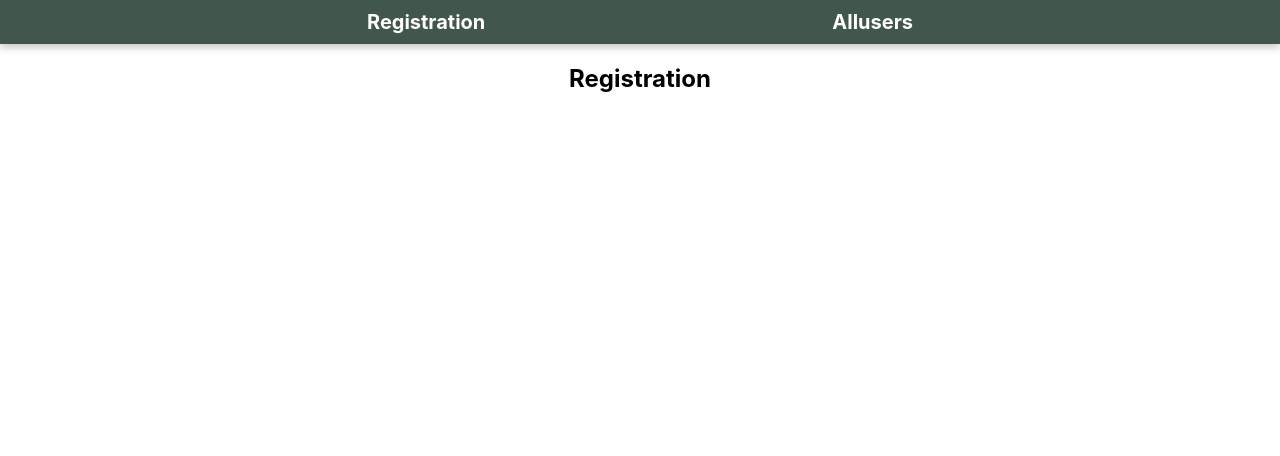
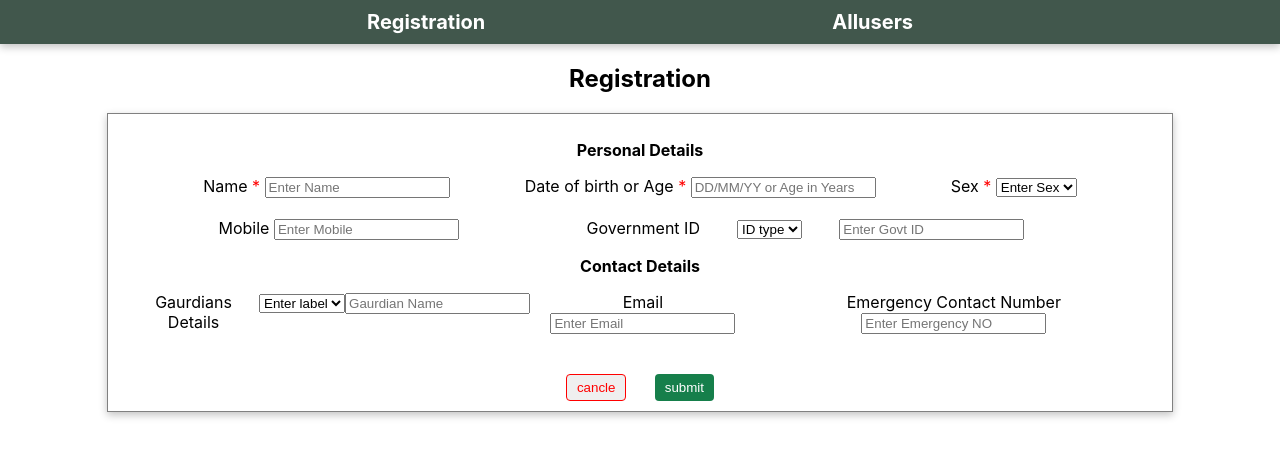
Before and after one commit to Yasin051197/Onito_Technology_assessment, a React (Create React App) app in the folder frontend/: page / in a window 1280 px wide. Shown: the top 456 px of the page. Built offline with nearby package versions, Linux system fonts and the light colour scheme.

Commit message:
added on registration.css file and completed personal and contact details with all functionallity

```diff
--- /dev/null
+++ b/frontend/src/Css/Registration.css
@@ -0,0 +1,7 @@
+#form{
+    width: 80%;
+    border: 1px solid gray;
+    margin: auto;
+    box-shadow: rgba(0, 0, 0, 0.24) 0px 3px 8px;
+    padding: 10px 20px;
+}
--- a/frontend/src/components/Registration.jsx
+++ b/frontend/src/components/Registration.jsx
@@ -1,12 +1,146 @@
-import React from 'react'
+import React, { useState } from 'react'
 import Navbar from './Navbar'
-import { Heading } from '@chakra-ui/react'
+import { Box, FormErrorMessage, Heading, Input, Text, Toast } from '@chakra-ui/react'
+import "../Css/Registration.css"
 
 const Registration = () => {
+
+const [user,setUser]=useState({})
+const required=<label style={{color:'red'}}>*</label>
+
+const handleChange=(e)=>{
+const {name,value}=e.target
+let val=e.target.value
+if(val==="Adhar"){
+    alert("plz enter 12 digit adhar number")
+}
+else if(val==="Pan"){
+    alert("plz enter 10 digit pan number")
+}
+setUser({...user,[name]:value})
+}
+
+const handleSubmit=(e)=>{
+    e.preventDefault()
+    if(user.idtype==="Adhar"){
+        if(user.Id.length===12){
+            const mobileRegex = /^(\+91[\-\s]?)?[0]?(91)?[6789]\d{9}$/;
+            if(mobileRegex.test(user.mobile)){
+                if(mobileRegex.test(user.Enumber)){
+                    if(user.name && user.DateorAge && user.sex){
+                        console.log(user)
+                    }
+                    else{
+                        alert("plz enter all creadentials")
+                    }
+                }else{
+                    alert("plz enter valid indian Emergency contact number")
+                }
+            }else{
+                alert("plz enter valid indian mobile number")
+            }
+        }else{
+            alert("plz enter 12 digit Govt ID")
+        }
+    }
+    else if(user.idtype==="Pan"){
+        if(user.Id.length===10){
+            const mobileRegex = /^(\+91[\-\s]?)?[0]?(91)?[6789]\d{9}$/;
+            if(mobileRegex.test(user.mobile)){
+                if(mobileRegex.test(user.Enumber)){
+                    if(user.name && user.DateorAge && user.sex){
+                        console.log(user)
+                    }
+                    else{
+                        alert("plz enter all creadentials")
+                    }
+                }else{
+                    alert("plz enter valid indian Emergency contact number")
+                }
+            }else{
+                alert("plz enter valid indian mobile number")
+            }
+        }else{
+            alert("plz enter 10 digit Govt ID")
+        }
+    }
+}
   return (
     <div>
         <Navbar />
         <Heading>Registration</Heading>
+        <div id="form">
+            <form onSubmit={handleSubmit}>
+                <Text fontWeight={"bold"}>Personal Details</Text>
+                <Box justifyContent={'space-evenly'} w={'100%'}  display={'flex'}>
+                <div>
+                <label>Name {required}   </label>
+                <Input type='text' placeholder='Enter Name' name="name" onChange={handleChange} />
+                </div>
+                <div>
+                <label>Date of birth or Age {required}  </label>
+                <Input type='text'placeholder='DD/MM/YY or Age in Years' name="DateorAge" onChange={handleChange} />
+                </div>
+                <div>
+                <label>Sex {required}  </label>
+                <select name="sex" onChange={handleChange} >
+                    <option >Enter Sex</option>
+                    <option value='male'>male</option>
+                    <option value='female'>female</option>
+                    <option value='other'>other</option>
+                </select>
+                </div>
+                </Box>
+                <br />
+                <Box justifyContent={'space-evenly'} w={'100%'}  display={'flex'}>
+                <Box>
+                <label>Mobile  </label>
+                <Input type='number' placeholder='Enter Mobile' name="mobile" onChange={handleChange} />
+                </Box>
+                <Box w={'50%'} display={'flex'} justifyContent={'space-evenly'}>
+                <div><label>Government ID  </label></div>
+                <div><select name="idtype" onChange={handleChange} >
+                    <option >ID type</option>
+                    <option value='Adhar'>Adhar</option>
+                    <option value='Pan'>Pan</option>
+                </select>
+                </div>
+                <div>
+                <Input type='number'placeholder='Enter Govt ID' name="Id" onChange={handleChange} />
+                </div>
+                </Box>
+                </Box>
+                <Text fontWeight={"bold"}>Contact Details</Text>
+                <Box justifyContent={'space-evenly'} w={'100%'}  display={'flex'}>
+                <Box w={'40%'}  display={'flex'} justifyContent={'space-evenly'}>
+                <div><label>Gaurdians Details  </label></div>
+                <div><select name="label" onChange={handleChange} >
+                    <option >Enter label</option>
+                    <option value='Mr.'>Mr.</option>
+                    <option value='Ms.'>Ms.</option>
+                </select>
+                </div>
+                <div>
+                <Input type='gaurdian name'placeholder='Gaurdian Name' name="gaurdianName" onChange={handleChange} />
+                </div>
+                </Box>
+                <Box>
+                <label>Email  </label>
+                <Input type='email' placeholder='Enter Email' name="email" onChange={handleChange} />
+                </Box>
+                <Box>
+                <label>Emergency Contact Number  </label>
+                <Input type='number' placeholder='Enter Emergency NO' name="Enumber" onChange={handleChange} />
+                </Box>
+                </Box>
+                <br />
+                <br />
+                <Box justifyContent={'space-evenly'} width={'20%'}  margin={'auto'} display={'flex'} >
+                <Input borderRadius={'4px'} color={'red'} border={'1px solid red'} p={'5px 10px'} type='reset' value="cancle"/>
+                <Input borderRadius={'4px'} border={'none'} color={'white'} bg={'#167f4b'} p={'5px 10px'} type='submit' value="submit"/>
+                </Box>
+            </form>
+        </div>
     </div>
   )
 }
```
